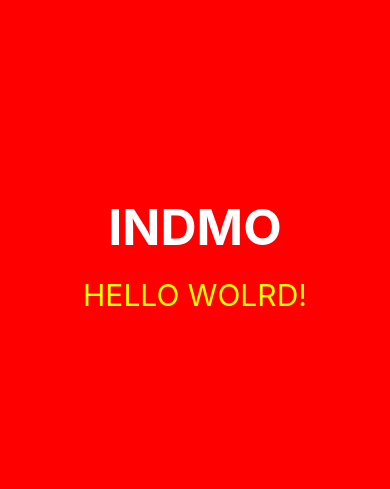
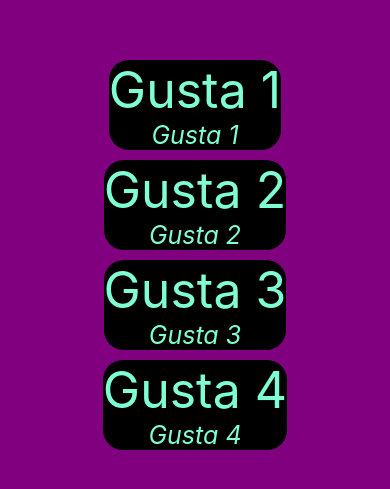
Before and after one commit to GustavoHenrique-hub/class-one, a React Native app: screen / in a window 390 px wide. Shown: the part 167-656 px from the top of the page. Built offline with nearby package versions, Linux system fonts and the light colour scheme.

Commit message:
Feat: react-native componens added

```diff
--- a/App.js
+++ b/App.js
@@ -1,13 +1,8 @@
-import { View, Text } from "react-native";
-import { styles } from "./class-style/style-style-sheet/style-externo";
+import { CreativeComponent } from "./src/class-component/native-component/index";
 
 export default function App() {
 
   return (
-    <View style={styles.container}>
-      <Text style={styles.title}>INDMO</Text>
-
-      <Text style={styles.text}>HELLO WOLRD!</Text>
-    </View>
+    <CreativeComponent/>
   );
 }
--- a/package.json
+++ b/package.json
@@ -10,7 +10,7 @@
   },
   "dependencies": {
     "@expo-google-fonts/inter": "^0.2.3",
-    "expo": "~50.0.14",
+    "expo": "^51.0.5",
     "expo-font": "~11.10.3",
     "expo-status-bar": "~1.11.1",
     "react": "^18.2.0",
--- /dev/null
+++ b/src/class-component/native-component/index.jsx
@@ -0,0 +1,21 @@
+import * as S from "./styles.js";
+
+function CreativeCard(props) {
+  return (
+    <S.CardContainer>
+      <S.CardTitle>{props.title}</S.CardTitle>
+      <S.CardSubTitle>{props.description}</S.CardSubTitle>
+    </S.CardContainer>
+  );
+}
+
+export const CreativeComponent = () => {
+  return (
+    <S.Container>
+      <CreativeCard title="Gusta 1" description="Gusta 1"/>
+      <CreativeCard title="Gusta 2" description="Gusta 2"/>
+      <CreativeCard title="Gusta 3" description="Gusta 3"/>
+      <CreativeCard title="Gusta 4" description="Gusta 4"/>
+    </S.Container>
+  );
+};
--- /dev/null
+++ b/src/class-component/native-component/styles.js
@@ -0,0 +1,29 @@
+import styled from "styled-components/native"
+
+export const Container = styled.View`
+    flex: 1;
+    display: flex;
+    justify-content: center;
+    align-items: center;
+    background-color: purple;
+    gap: 10px;
+`;
+
+export const CardContainer = styled.View`
+    display: flex;
+    justify-content: center;
+    align-items: center;
+    background-color: black;
+    border-radius: 20px;
+`;
+
+export const CardTitle = styled.Text`
+    font-size: 50px;
+    color: aquamarine;
+`;
+
+export const CardSubTitle = styled.Text`
+    font-size: 25px;
+    color: aquamarine;
+    font-style: italic;
+`;
```
Also changed, not shown: src/class-style/style-inline/style-inline.js (renamed from class-style/style-inline/style-inline.js), src/class-style/style-style-sheet/App-test.js (renamed from class-style/style-style-sheet/App-test.js), src/class-style/style-style-sheet/style-externo.js (renamed from class-style/style-style-sheet/style-externo.js), src/class-style/style-style-sheet/style-interno.js (renamed from class-style/style-style-sheet/style-interno.js), src/class-style/styled/App-styled.js (renamed from class-style/styled/App-styled.js), src/class-style/styled/styled-externo.js (renamed from class-style/styled/styled-externo.js), src/class-style/styled/styled-interno.js (renamed from class-style/styled/styled-interno.js), 1 other file (tests, documents, lock files or other folders).
